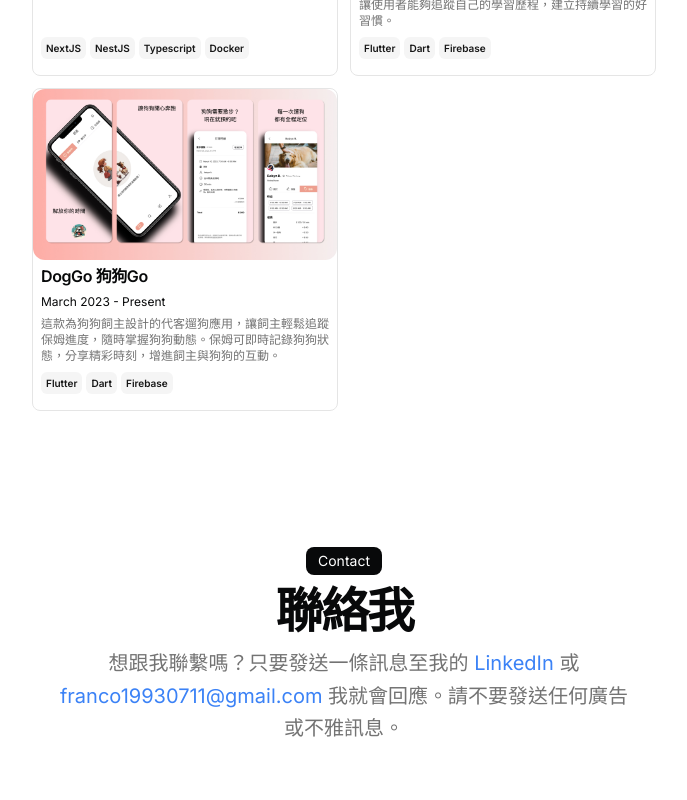
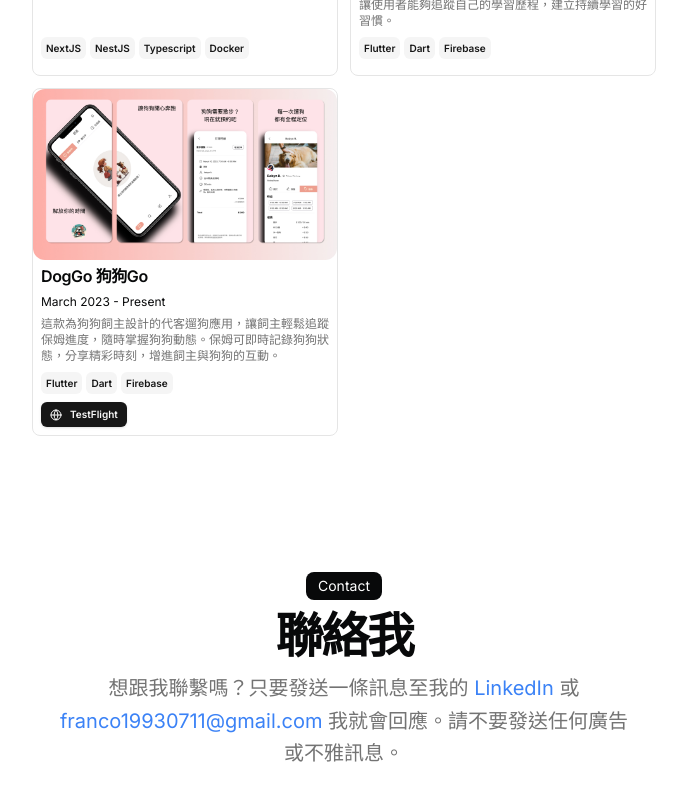
Before and after one commit to franco820711/portfolio, a Next.js app: page / in a window 1280 px wide. Shown: the part 2986-3786 px from the top of the page, without its empty margins (296-983 px from the left). Built offline with nearby package versions, Linux system fonts and the light colour scheme.

Commit message:
update doggo

```diff
--- a/src/data/resume.tsx
+++ b/src/data/resume.tsx
@@ -287,7 +287,13 @@ export const DATA = {
       description:
         '這款為狗狗飼主設計的代客遛狗應用，讓飼主輕鬆追蹤保姆進度，隨時掌握狗狗動態。保姆可即時記錄狗狗狀態，分享精彩時刻，增進飼主與狗狗的互動。',
       technologies: ['Flutter', 'Dart', 'Firebase'],
-      links: [],
+      links: [
+        {
+          type: 'TestFlight',
+          href: 'https://testflight.apple.com/join/RES4ujbm',
+          icon: <Icons.globe className="size-3" />,
+        },
+      ],
       image: '/cover5.jpg',
       video: '',
       isYoutubeVideo: false,
```
